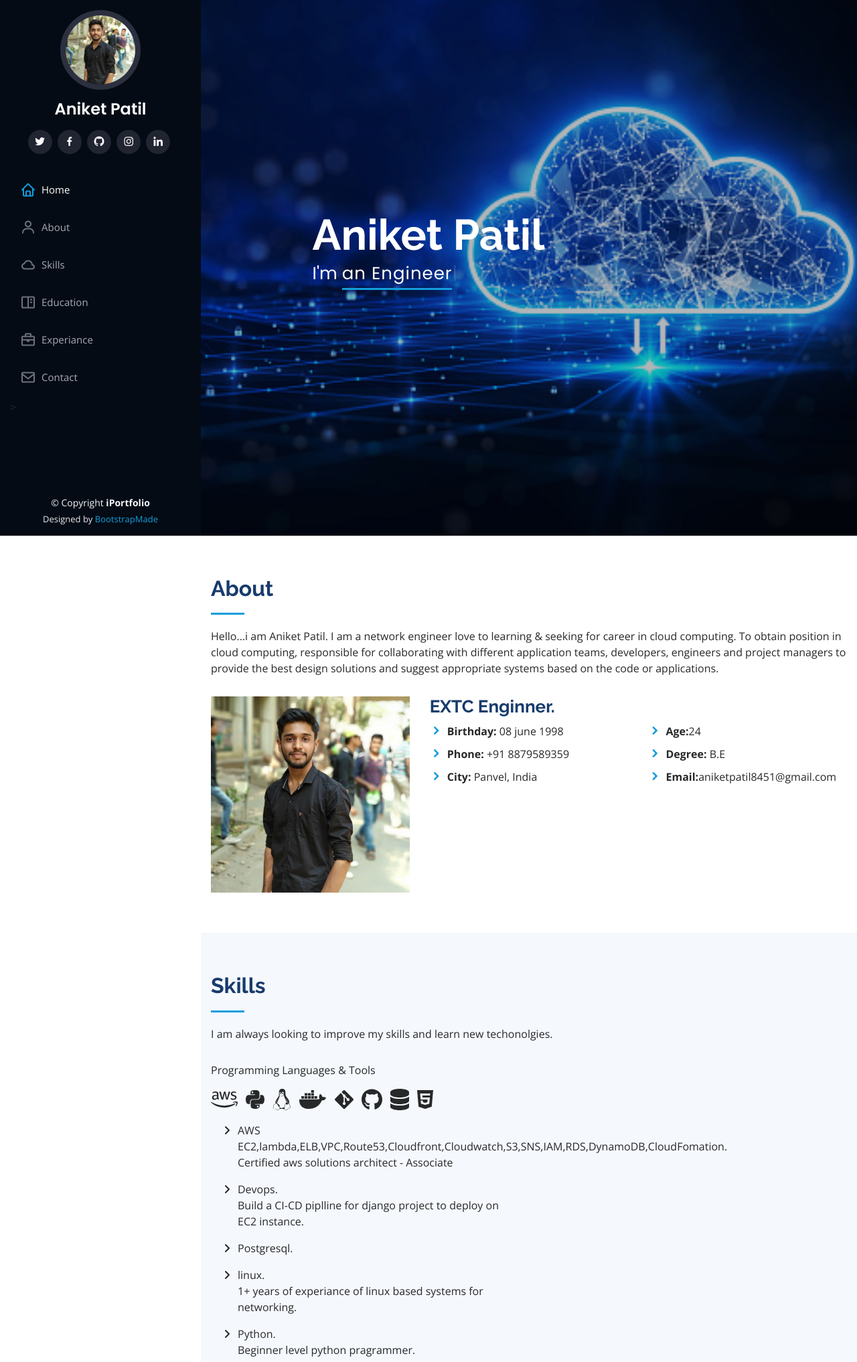
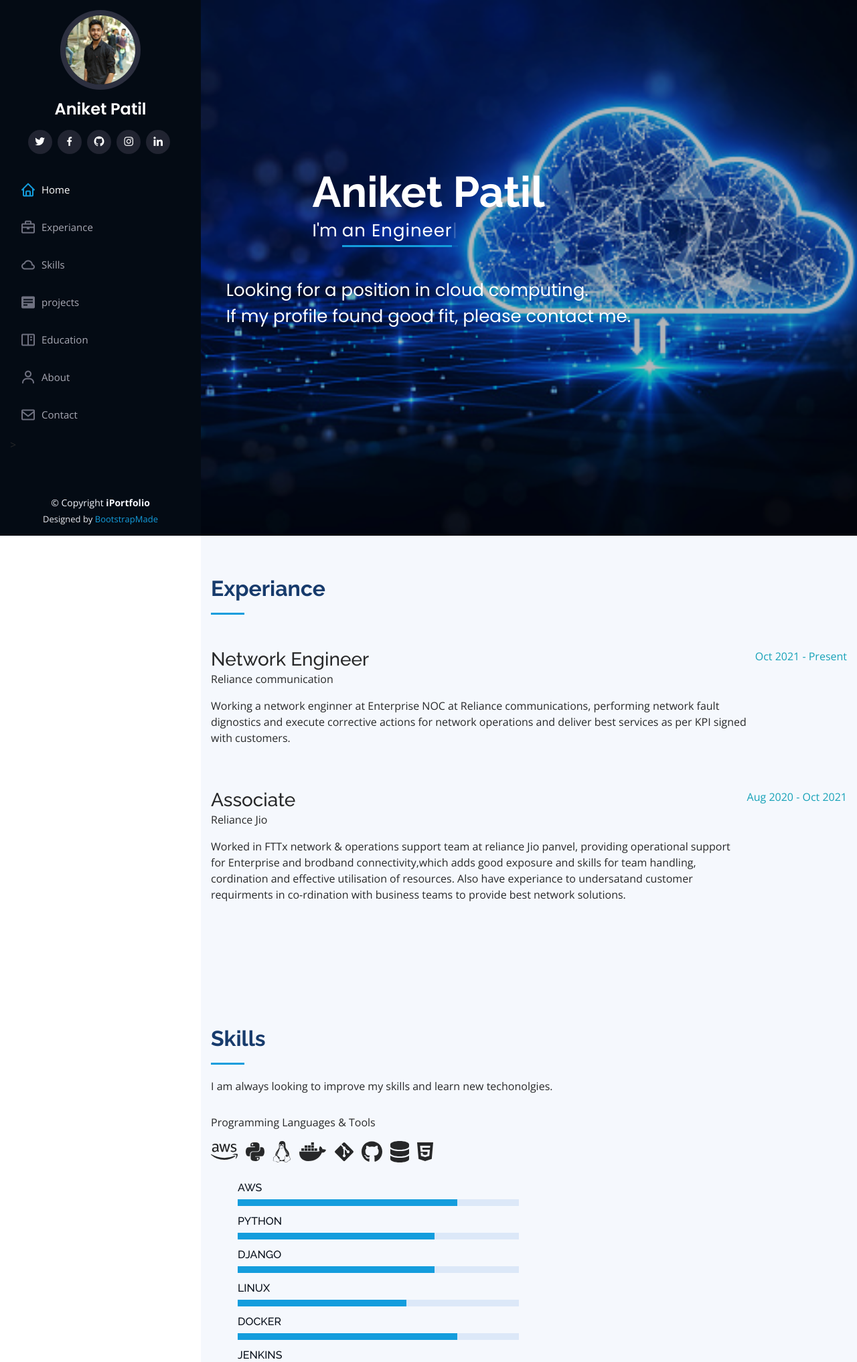
Before and after one commit to Aniket0898/Portfolio-CI-CD, a Django app: page / in a window 1280 px wide. Shown: the top 2034 px of the page at 67% size. Run offline with Django 3.2, Linux system fonts and the light colour scheme; some libraries are stand-ins or nearby versions.

Commit message:
Add changes in CI CD poject

```diff
--- a/template/index.html
+++ b/template/index.html
@@ -67,10 +67,11 @@
       <nav class="nav-menu">
         <ul>
           <li class="active"><a href="#hero"><i class="bx bx-home"></i> <span>Home</span></a></li>
+          <li><a href="#experiance"><i class="bx bx-briefcase"></i>Experiance</a></li>
+          <li><a href="#skills"><i class="bx bx-cloud"></i> <span>Skills</span></a></li>
+          <li><a href="#projects"><i class="bx bxs-detail"></i> <span>projects</span></a></li>
+          <li><a href="#resume"><i class="bx bx-book-content"></i> <span>Education</span></a></li>
           <li><a href="#about"><i class="bx bx-user"></i> <span>About</span></a></li>
-          <li><a href="#skills"><i class="bx bx-cloud"></i> <span>Skills</span></a></li>
-          <li><a href="#resume"><i class="bx bx-book-content"></i> <span>Education</span></a></li>
-          <li><a href="#experiance"><i class="bx bx-briefcase"></i>Experiance</a></li>
           <li><a href="#contact"><i class="bx bx-envelope"></i> Contact</a></li>
         </ul>>
       </nav><!-- .nav-menu -->
@@ -83,49 +84,45 @@
   <section id="hero" class="d-flex flex-column justify-content-center align-items-center">
     <div class="hero-container" data-aos="fade-in">
       <h1>Aniket Patil</h1>
-      <p>I'm <span class="typed" data-typed-items="an Engineer"></span></p>
+      <p>I'm <span class="typed" data-typed-items="an Engineer"></span><br>
     </div>
+
+
+      <span class="d-flex flex-column justify-content-center align-items-center"><div class="hero-container" data-aos="fade-right">
+        <p>Looking for a position in cloud computing.<br>
+          If my profile found good fit, please contact me.</p></div></span>
   </section><!-- End Hero -->
 
   <main id="main">
+        <!-- ======= Experiance Section ======= -->
+        <section id="experiance" class="experiance section-bg">
+          <div class="container">
 
-    <!-- ======= About Section ======= -->
-    <section id="about" class="about">
-      <div class="container">
             <div class="section-title">
-          <h2>About</h2>
-            <p>Hello...i am Aniket Patil. I am a network engineer love to learning & seeking for career in cloud computing. To obtain position in cloud computing, responsible for collaborating with different application teams, developers, engineers and project managers to provide the best design solutions and suggest appropriate systems based on the code or applications.</p>
+              <h2>Experiance</h2>
+            </div>
+            <div class="d-flex flex-column flex-md-row justify-content-between mb-5">
+              <div class="flex-grow-1">
+                  <h3 class="mb-0">Network Engineer</h3>
+                  <div class="subheading mb-3">Reliance communication</div>
+                  <p>Working a network enginner at Enterprise NOC at Reliance communications, performing network fault dignostics and execute corrective actions for network operations and deliver best services as per KPI signed with customers.</p>
+              </div>
+              <div class="flex-shrink-0"><span class="text-info">Oct 2021 - Present</span></div>
             </div>
 
-        <div class="row">
-          <div class="col-lg-4" data-aos="fade-right">
-            <img src="{{baseUrl}}/{{images1.img1}}" class="img-fluid" alt="">
+            <div class="d-flex flex-column flex-md-row justify-content-between mb-5">
+              <div class="flex-grow-1">
+                  <h3 class="mb-0">Associate</h3>
+                  <div class="subheading mb-3">Reliance Jio</div>
+                  <p>Worked in FTTx network & operations support team at reliance Jio panvel, providing operational support for Enterprise and brodband connectivity,which adds good exposure and skills for team handling, cordination and effective utilisation of resources. Also have experiance to undersatand customer requirments in co-rdination with business teams to provide best network solutions.</p>
               </div>
-          <div class="col-lg-8 pt-4 pt-lg-0 content" data-aos="fade-left">
-            <h3>EXTC Enginner.</h3>
-            <div class="row">
-              <div class="col-lg-6">
-                <ul>
-                  <li><i class="icofont-rounded-right"></i> <strong>Birthday:</strong> 08 june 1998</li>
-                  <li><i class="icofont-rounded-right"></i> <strong>Phone:</strong> +91 8879589359 </li>
-                  <li><i class="icofont-rounded-right"></i> <strong>City:</strong> Panvel, India</li>
-                </ul>
-              </div>
-              <div class="col-lg-6">
-                <ul>
-                  <li><i class="icofont-rounded-right"></i> <strong>Age:</strong>24</li>
-                  <li><i class="icofont-rounded-right"></i> <strong>Degree:</strong> B.E</li>
-                  <li><i class="icofont-rounded-right"></i> <strong>Email:</strong>aniketpatil8451@gmail.com</li>
-                </ul>
-              </div>
-            </div>
-          </div>
+              <div class="flex-shrink-0"><span class="text-info">Aug 2020 - Oct 2021</span></div>
             </div>
 
             </div>
-    </section><!-- End About Section -->
 
-
+          </div>
+        </section><!-- End Experiance Section -->
     <!-- ======= Skills Section ======= -->
     <section id="skills" class="skills section-bg">
       <div class="container">
@@ -147,47 +144,66 @@
                         <li class="list-inline-item"><i class="fa-2x fa-brands fa-html5"></i></li>
                     </ul>
                     <ul class="fa-ul mb-0">
-                      <li>
-                        <span class="fa-li"><i class="fa fa-angle-right"></i></span>
-                        <p>AWS<br>
-                          EC2,lambda,ELB,VPC,Route53,Cloudfront,Cloudwatch,S3,SNS,IAM,RDS,DynamoDB,CloudFomation.</br>
-                          Certified aws solutions architect - Associate</p>
-                      </li>
-                      <li>
-                        <span class="fa-li"><i class="fa fa-angle-right"></i></span>
-                        <p>Devops.<br>
-                          Build a CI-CD piplline for django project to deploy on EC2 instance.</br></p>
-                      </li>
-                      <li>
-                          <span class="fa-li"><i class="fa fa-angle-right"></i></span>
-                          <p>Postgresql.</p>
-                      </li>
-                      <li>
-                        <span class="fa-li"><i class="fa fa-angle-right"></i></span>
-                        <p>linux.<br>
-                          1+ years of experiance of linux based systems for networking.</p>
-                      </li>
-                      <li>
-                        <span class="fa-li"><i class="fa fa-angle-right"></i></span>
-                        <p>Python.<br>
-                          Beginner level python pragrammer.</p>
-                      </li>
-                      <li>
-                        <span class="fa-li"><i class="fa fa-angle-right"></i></span>
-                        <p>Django.<br>
-                          Hands on experiance of django framework.</p>
-                      </li>
-                      <li>
-                        <span class="fa-li"><i class="fa fa-angle-right"></i></span>
-                        <p>Other tools.<br>
-                          Docker,Jenkins,Ansible,Git,Github.</p>
-                      </li>
-                      <li>
-                        <span class="fa-li"><i class="fa fa-angle-right"></i></span>
-                        <p>Networking.<br>
-                         Routing & switching,VoIP,SIP.<br>
-                          Have 2+ years of experiance in networking.</p>
-                      </li>
+                      <div class="progress">
+                        <span class="skill"><h6>AWS<h6></span>
+                        <div class="progress-bar-wrap">
+                          <div class="progress-bar" role="progressbar" aria-valuenow="78" aria-valuemin="0" aria-valuemax="100"></div>
+                        </div>
+                      </div>
+                      <div class="progress">
+                        <span class="skill"><h6>Python<h6></span>
+                        <div class="progress-bar-wrap">
+                          <div class="progress-bar" role="progressbar" aria-valuenow="70" aria-valuemin="0" aria-valuemax="100"></div>
+                        </div>
+                      </div>
+                      <div class="progress">
+                        <span class="skill"><h6>Django<h6></span>
+                        <div class="progress-bar-wrap">
+                          <div class="progress-bar" role="progressbar" aria-valuenow="70" aria-valuemin="0" aria-valuemax="100"></div>
+                        </div>
+                      </div>
+                      <div class="progress">
+                        <span class="skill"><h6>Linux<h6></span>
+                        <div class="progress-bar-wrap">
+                          <div class="progress-bar" role="progressbar" aria-valuenow="60" aria-valuemin="0" aria-valuemax="100"></div>
+                        </div>
+                      </div>
+                      <div class="progress">
+                        <span class="skill"><h6>Docker<h6></span>
+                        <div class="progress-bar-wrap">
+                          <div class="progress-bar" role="progressbar" aria-valuenow="78" aria-valuemin="0" aria-valuemax="100"></div>
+                        </div>
+                      </div>
+                      <div class="progress">
+                        <span class="skill"><h6>Jenkins<h6></span>
+                        <div class="progress-bar-wrap">
+                          <div class="progress-bar" role="progressbar" aria-valuenow="75" aria-valuemin="0" aria-valuemax="100"></div>
+                        </div>
+                      </div>
+                      <div class="progress">
+                        <span class="skill"><h6>Ansible<h6></span>
+                        <div class="progress-bar-wrap">
+                          <div class="progress-bar" role="progressbar" aria-valuenow="65" aria-valuemin="0" aria-valuemax="100"></div>
+                        </div>
+                      </div>
+                      <div class="progress">
+                        <span class="skill"><h6>Postgresql<h6></span>
+                        <div class="progress-bar-wrap">
+                          <div class="progress-bar" role="progressbar" aria-valuenow="65" aria-valuemin="0" aria-valuemax="100"></div>
+                        </div>
+                      </div>
+                      <div class="progress">
+                        <span class="skill"><h6>Networking (VoIP,Routing & Switching)<h6></span>
+                        <div class="progress-bar-wrap">
+                          <div class="progress-bar" role="progressbar" aria-valuenow="80" aria-valuemin="0" aria-valuemax="100"></div>
+                        </div>
+                      </div>
+                      <div class="progress">
+                        <span class="skill"><h6>Team Handling and Management<h6></span>
+                        <div class="progress-bar-wrap">
+                          <div class="progress-bar" role="progressbar" aria-valuenow="82" aria-valuemin="0" aria-valuemax="100"></div>
+                        </div>
+                      </div>
                     </ul>
 
           </div>
@@ -196,6 +212,24 @@
 
       </div>
       <!-- End Skills Section -->
+      <section id="projects" class="skills section-bg">
+        <div class="container">
+          <div class="section-title">
+            <h2>Projects</h2>
+            <p><h3>Portfolio CI-CD</h3></p><br>
+            Built a CI CD pilpline using docker, jenkins and git to deploy a dynamic webpage developed from bootstrap template with python and django framework on AWS ubuntu EC2 instance, used as a webserver.<br>
+            <a href="https://github.com/Aniket0898/Portfolio-CI-CD">project link</a>
+          </div>
+        </div>
+        <div class="container">
+          <div class="section-title">
+            <p><h3>Traveller</h3></p><br>
+            Built a dynamic website for travel company with python and django framework which uses a Postgresql database for storage includes text, media files and urls.
+            <a href="https://github.com/Aniket0898/traveller">project link</a>
+          </div>
+        </div>
+
+
 
     <!-- ======= Resume Section ======= -->
     <section id="resume" class="resume">
@@ -271,36 +305,42 @@
 
       </div>
     </section><!-- End Resume Section -->
-
-    <!-- ======= Experiance Section ======= -->
-    <section id="experiance" class="experiance section-bg">
+    <!-- ======= About Section ======= -->
+    <section id="about" class="about">
       <div class="container">
-
         <div class="section-title">
-          <h2>Experiance</h2>
-        </div>
-        <div class="d-flex flex-column flex-md-row justify-content-between mb-5">
-          <div class="flex-grow-1">
-              <h3 class="mb-0">Network Engineer</h3>
-              <div class="subheading mb-3">Reliance communication</div>
-              <p>Working a network enginner at Enterprise NOC at Reliance communications, performing network fault dignostics and execute corrective actions for network operations and deliver best services as per KPI signed with customers.</p>
-          </div>
-          <div class="flex-shrink-0"><span class="text-info">Oct 2021 - Present</span></div>
+          <h2>About</h2>
+            <p>Hello...i am Aniket Patil. I am a network engineer love to learning & seeking for career in cloud computing. To obtain position in cloud computing, responsible for collaborating with different application teams, developers, engineers and project managers to provide the best design solutions and suggest appropriate systems based on the code or applications.</p>
         </div>
 
-        <div class="d-flex flex-column flex-md-row justify-content-between mb-5">
-          <div class="flex-grow-1">
-              <h3 class="mb-0">Associate</h3>
-              <div class="subheading mb-3">Reliance Jio</div>
-              <p>Worked in FTTx network & operations support team at reliance jio panvel, providing operational support for Enterprise and brodband connectivity,which adds good exposure and skills for team handling, cordination and effective utilisation of resources. Also have experiance to undersatand customer requirments in co-rdination with business teams to provide best network solutions.</p>
+        <div class="row">
+          <div class="col-lg-4" data-aos="fade-right">
+            <img src="{{baseUrl}}/{{images1.img1}}" class="img-fluid" alt="">
           </div>
-          <div class="flex-shrink-0"><span class="text-info">Aug 2020 - Oct 2021</span></div>
+          <div class="col-lg-8 pt-4 pt-lg-0 content" data-aos="fade-left">
+            <h3>EXTC Enginner.</h3>
+            <div class="row">
+              <div class="col-lg-6">
+                <ul>
+                  <li><i class="icofont-rounded-right"></i> <strong>Date of birth:</strong> 08 june 1998</li>
+                  <li><i class="icofont-rounded-right"></i> <strong>Phone:</strong> +91 8879589359 </li>
+                  <li><i class="icofont-rounded-right"></i> <strong>City:</strong> Panvel, India</li>
+                  <li><i class="icofont-rounded-right"></i> <strong>Website:</strong><a href="http://3.109.185.155:8000/"> www.ianiketpatil.ml</a></li>
+                </ul>
+              </div>
+              <div class="col-lg-6">
+                <ul>
+                  <li><i class="icofont-rounded-right"></i> <strong>Age:</strong>24</li>
+                  <li><i class="icofont-rounded-right"></i> <strong>Degree:</strong> B.E</li>
+                  <li><i class="icofont-rounded-right"></i> <strong>Email:</strong>aniketpatil8451@gmail.com</li>
+                </ul>
+              </div>
+            </div>
+          </div>
         </div>
 
       </div>
-
-      </div>
-    </section><!-- End Experiance Section -->
+    </section><!-- End About Section -->
 
 
     <!-- ======= Contact Section ======= -->
```
Lines whose indentation alone changed are shown as unchanged.
